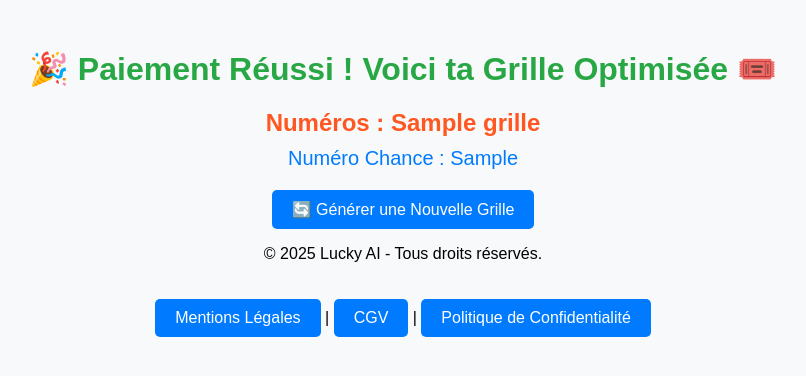
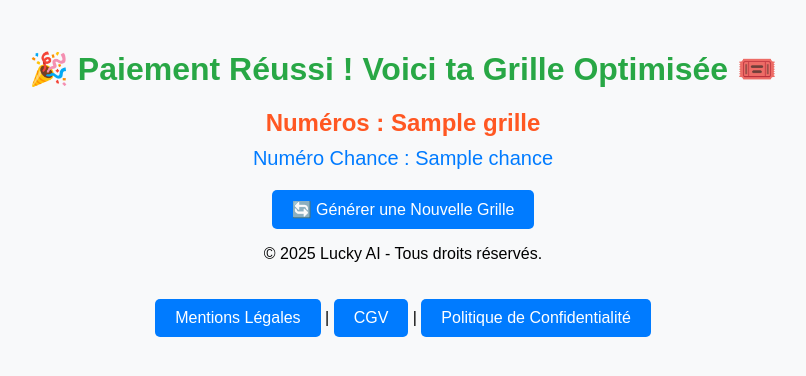
Before and after one commit to changetheworld06/luckyai, a Flask app: template templates/success.html in a window 1280 px wide. Shown: the top 376 px of the page, without its empty margins (237-1043 px from the left). Run offline with Flask 3, Linux system fonts and the light colour scheme; the template is opened without the code that fills it: most values are stand-ins (such as "Sample title", 1, 10 or a date in 2020); parts of the project's set-up code (start-up, migrations or seed data) failed here and were passed over.

Commit message:
Mise à jour : correction de la page success et optimisation des grilles

```diff
--- a/app.py
+++ b/app.py
@@ -35,7 +35,12 @@ def home():
 @app.route('/create_checkout_session', methods=['POST'])
 def create_checkout_session():
     try:
-        session = stripe.checkout.Session.create(
+        grille_data = generate_grille().json  # Générer une grille
+
+        # Construire l'URL avec les numéros dans les paramètres GET
+        success_url = f"http://127.0.0.1:5000/success?grille={','.join(map(str, grille_data['grille']))}&chance={grille_data['numero_chance']}"
+
+        session_stripe = stripe.checkout.Session.create(
             payment_method_types=['card'],
             line_items=[{
                 'price_data': {
@@ -48,10 +53,11 @@ def create_checkout_session():
                 'quantity': 1,
             }],
             mode='payment',
-            success_url="https://www.luckyai.fr/success",
-            cancel_url="https://www.luckyai.fr/cancel",
+            success_url=success_url,  # Redirection avec les numéros
+            cancel_url="http://127.0.0.1:5000/cancel",
         )
-        return jsonify({"url": session.url})
+        return jsonify({"url": session_stripe.url})
+
     except Exception as e:
         return jsonify({"error": str(e)}), 500
 
@@ -59,9 +65,18 @@ def create_checkout_session():
 def payment_cancel():
     return "❌ Paiement annulé. Reviens quand tu veux !"
 
+from flask import request  # Ajoute cette ligne
+
 @app.route('/success')
 def payment_success():
-    return render_template("success.html", grille=generate_grille().json)
+    grille = request.args.get("grille")  # Lire les numéros depuis l'URL
+    chance = request.args.get("chance")
+
+    if not grille or not chance:
+        return "Erreur : Aucune grille trouvée.", 400
+
+    grille_numbers = grille.split(",")  # Convertir en liste
+    return render_template("success.html", grille=grille_numbers, chance=chance)
 
 @app.route('/mentions-legales')
 def mentions_legales():
--- a/templates/success.html
+++ b/templates/success.html
@@ -42,10 +42,10 @@
 <body>
     <h1>🎉 Paiement Réussi ! Voici ta Grille Optimisée 🎟️</h1>
 
-    <div class="grille">Numéros : {{ grille["grille"] }}</div>
-    <div class="numero-chance">Numéro Chance : {{ grille["numero_chance"] }}</div>
+<div class="grille">Numéros : {{ grille }}</div>
+<div class="numero-chance">Numéro Chance : {{ chance }}</div>
 
-    <a href="/">🔄 Générer une Nouvelle Grille</a>
+<a href="/">🔄 Générer une Nouvelle Grille</a>
 
     <footer>
         <p>© 2025 Lucky AI - Tous droits réservés.</p>
```
